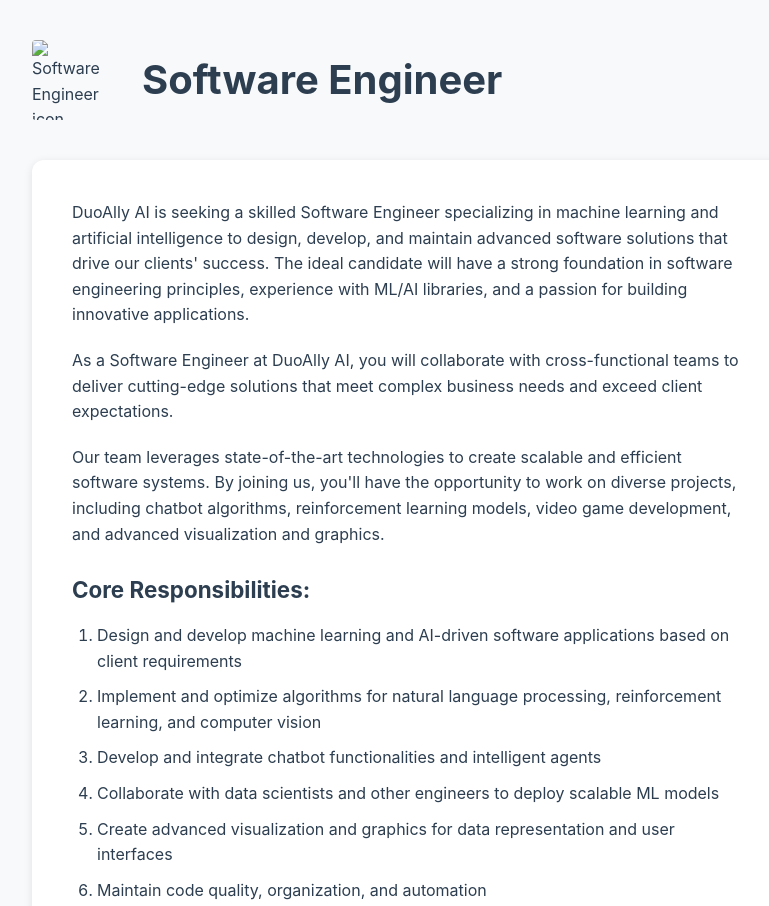
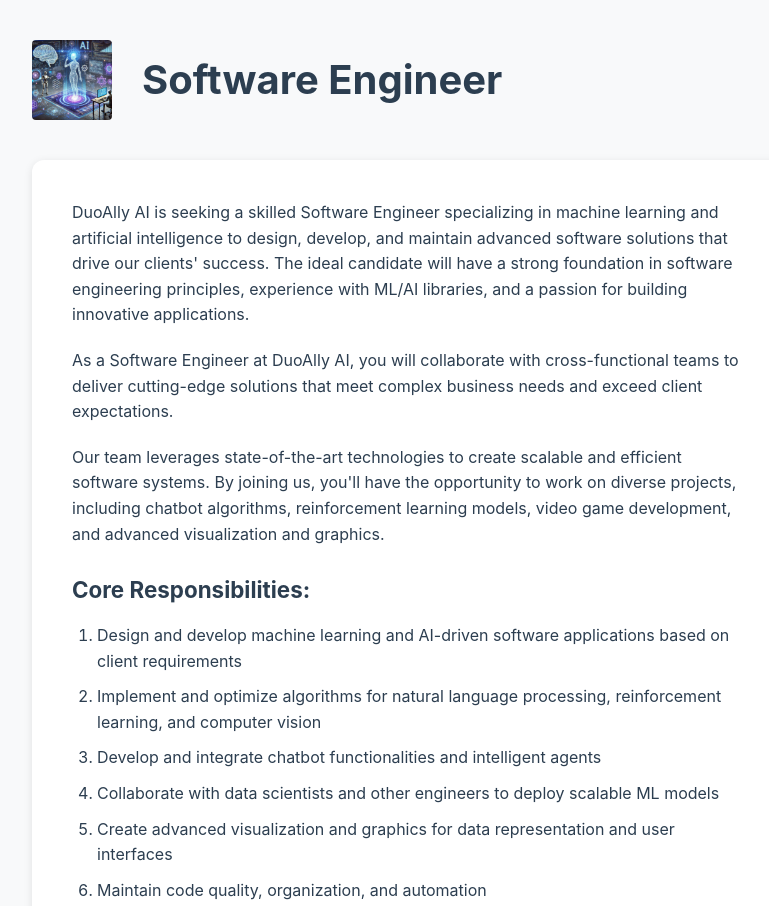
Before and after one commit to DuoAlly/DuoAlly.github.io, a plain HTML site: page careers/software-engineer.html in a window 1280 px wide. Shown: the top 906 px of the page, without its empty margins (228-997 px from the left). Drawn offline with Linux system fonts and the light colour scheme.

Commit message:
chore: fixed extension

```diff
--- a/careers/software-engineer.html
+++ b/careers/software-engineer.html
@@ -137,7 +137,7 @@
 <body>
   <div class="job-detail-container">
     <div class="job-header">
-      <img src="/images/sw-eng.png" alt="Software Engineer icon">
+      <img src="/images/sw-eng.jpg" alt="Software Engineer icon">
       <h1>Software Engineer</h1>
     </div>
 
```
